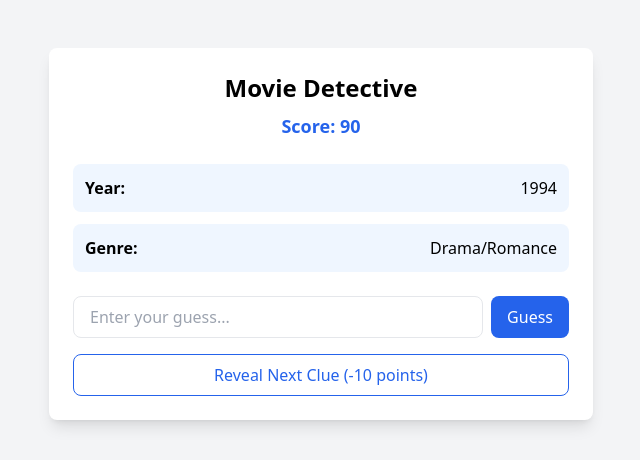
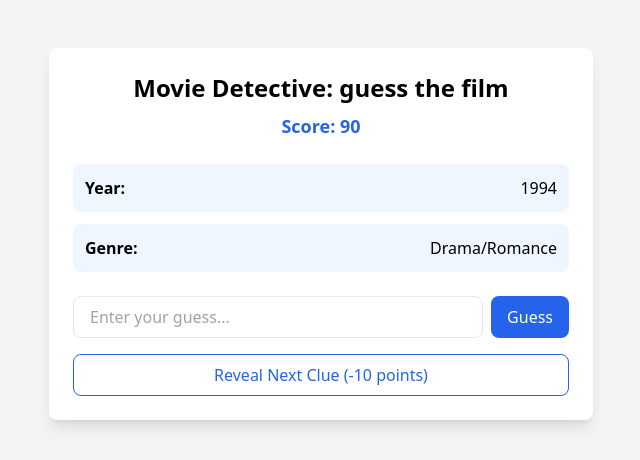
Before and after one commit to WMalker808/moviedetective2, a Flask app: page / in a window 1280 px wide. Shown: the top 460 px of the page, without its empty margins (319-959 px from the left). Run offline with Flask 3, Linux system fonts and the light colour scheme; some libraries are stand-ins or nearby versions.

Commit message:
Update index.html
update heading

```diff
--- a/templates/index.html
+++ b/templates/index.html
@@ -12,7 +12,7 @@
     <div class="max-w-xl mx-auto p-4">
         <div class="bg-white rounded-lg shadow-lg p-6">
             <div class="text-center mb-6">
-                <h2 class="text-2xl font-bold mb-2">Movie Detective</h2>
+                <h2 class="text-2xl font-bold mb-2">Movie Detective: guess the film</h2>
                 <div class="text-lg font-semibold text-blue-600" id="score">
                     Score: 100
                 </div>
```
